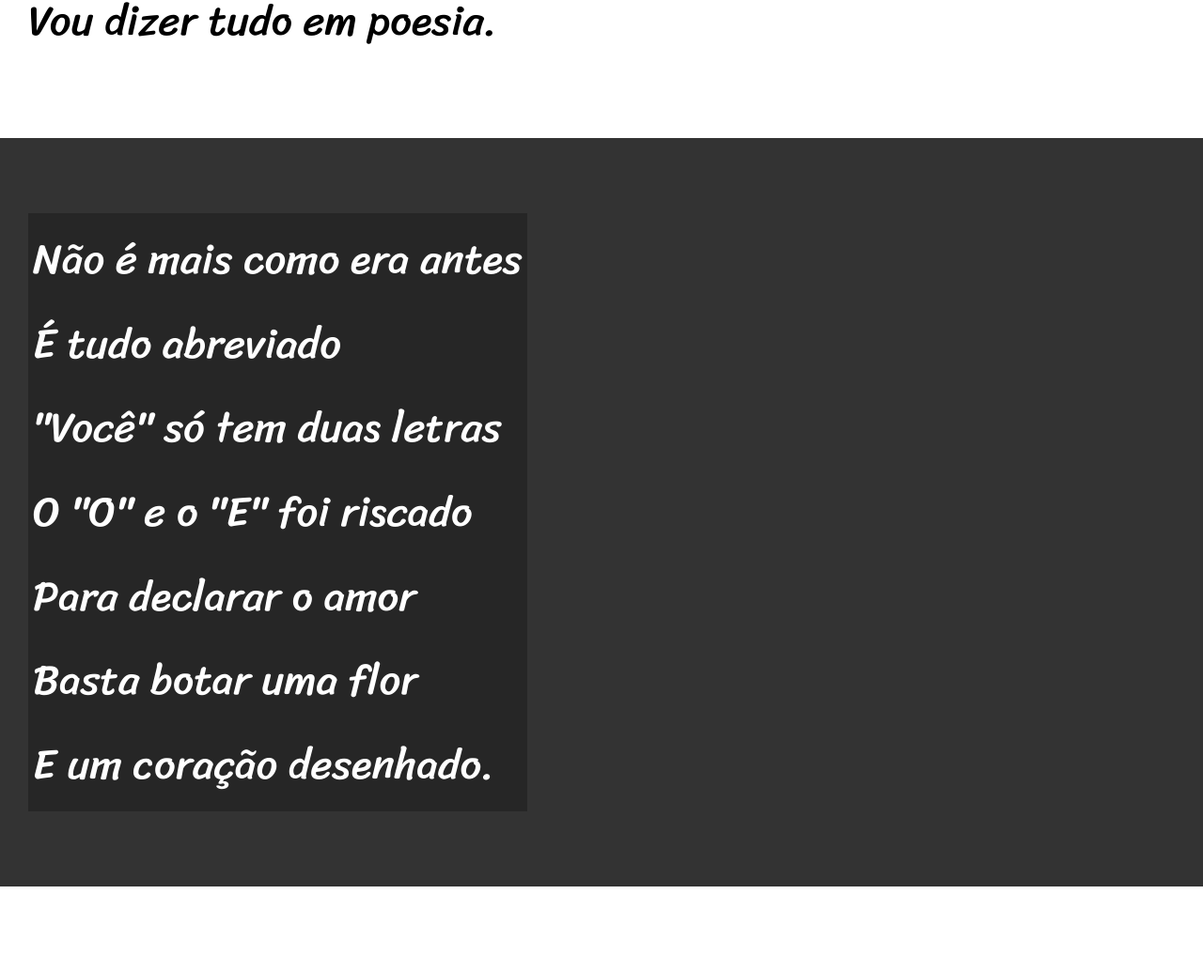
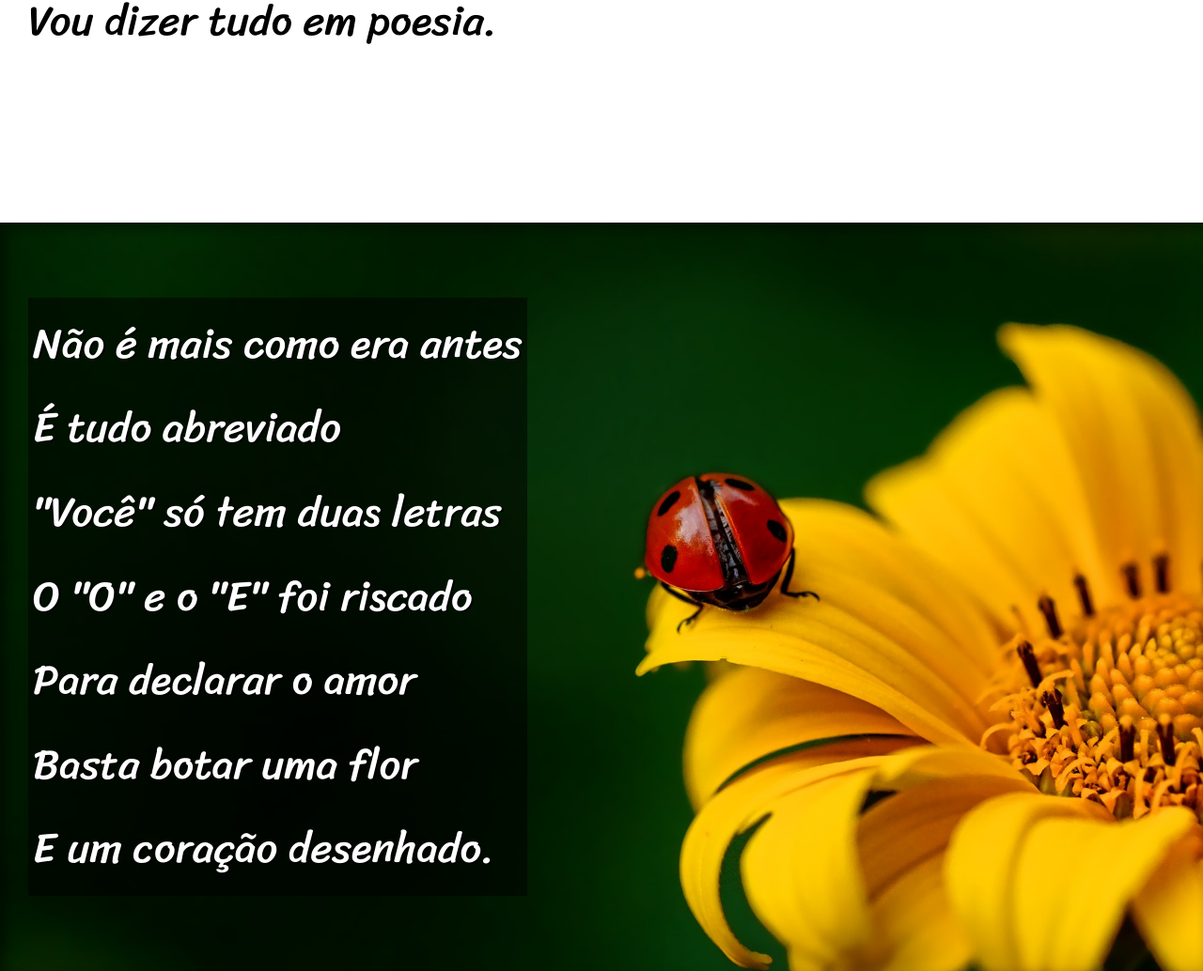
Before and after one commit to EvertnRS/html-css, a plain HTML site: page desafios/d12/index.html in a window 1280 px wide. Shown: the part 950-1984 px from the top of the page at 94% size. Drawn offline with Linux system fonts and the light colour scheme.

Commit message:
Finalizei o desafio 12

```diff
--- a/desafios/d12/estilo/style.css
+++ b/desafios/d12/estilo/style.css
@@ -56,6 +56,10 @@ section {
     padding-left: 30px;
 }
 
+section > p {
+    padding-bottom: 2em;
+}
+
 section.normal {
     background-color: white;
     color: black;
@@ -64,12 +68,24 @@ section.normal {
 section.imagem {
     background-color: rgb(51, 51, 51);
     color: white;
+    box-shadow: inset 6px 6px 13px 0px rgba(0, 0, 0, 0.473);
+    background-size: cover;
+    background-attachment: fixed;
 }
 
 section.imagem > p {
     display: inline-block;
     padding: 5px;
-    background-color: rgba(0, 0, 0, 0.253);
+    background-color: rgba(0, 0, 0, 0.514);
+    text-shadow: 2px 1px 0px black;}
+
+section#img01 {
+    background-image: url('../imagens/background001.jpg');
+    background-position: right center;
+}
+
+section#img02 {
+    background-image: url('../imagens/background002.jpg');
 }
 
 footer {
--- a/desafios/d12/index.html
+++ b/desafios/d12/index.html
@@ -25,7 +25,7 @@
         </p>
     </section>
 
-    <section class="imagem">
+    <section class="imagem" id="img01">
         <p>
             Não é mais como era antes <br>
             É tudo abreviado <br>
@@ -59,7 +59,7 @@
         </p>
     </section>
 
-    <section class="imagem">
+    <section class="imagem" id="img02">
         <p>
             Tenho saudade das cartas <br>
             Escritas com a própria mão <br>
```
